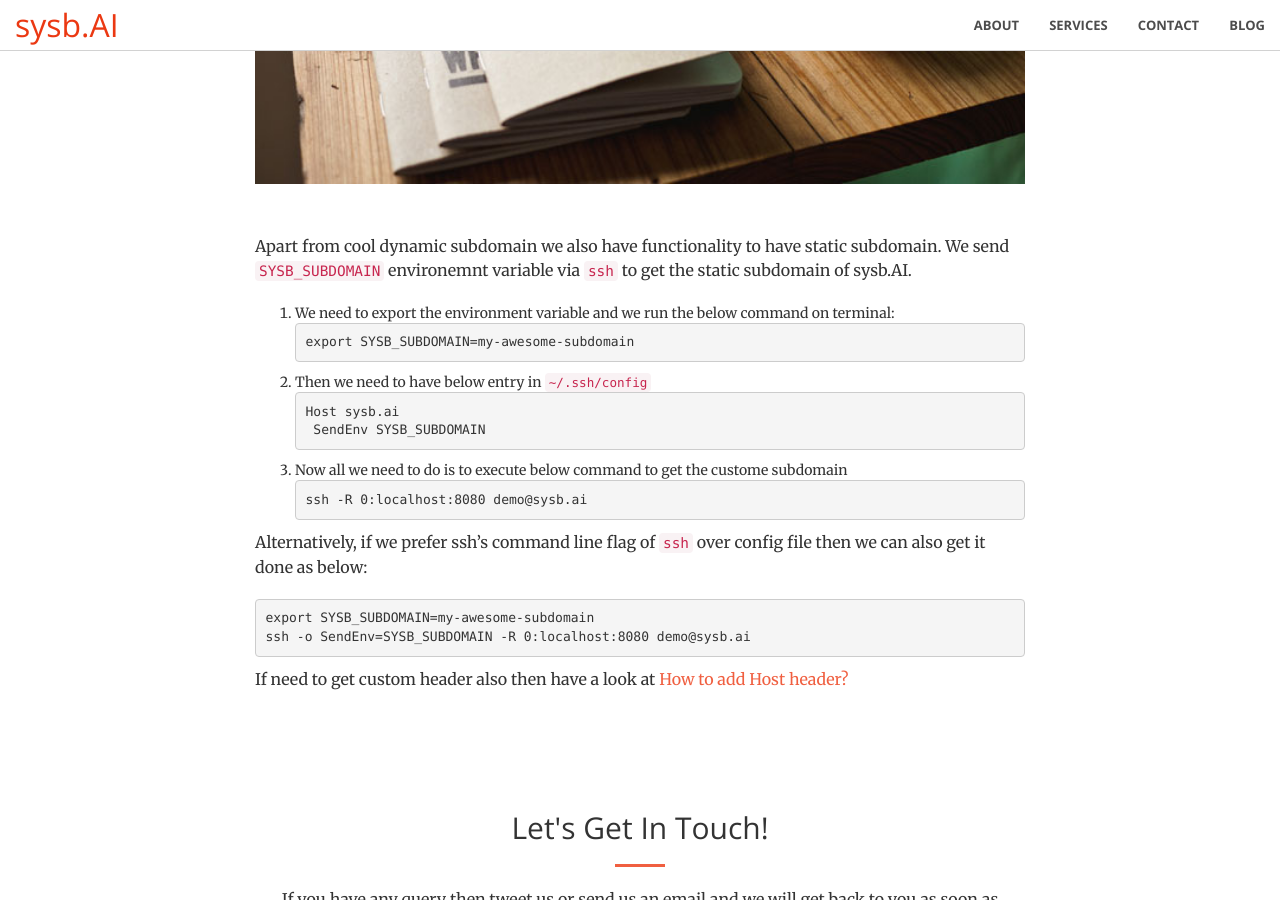
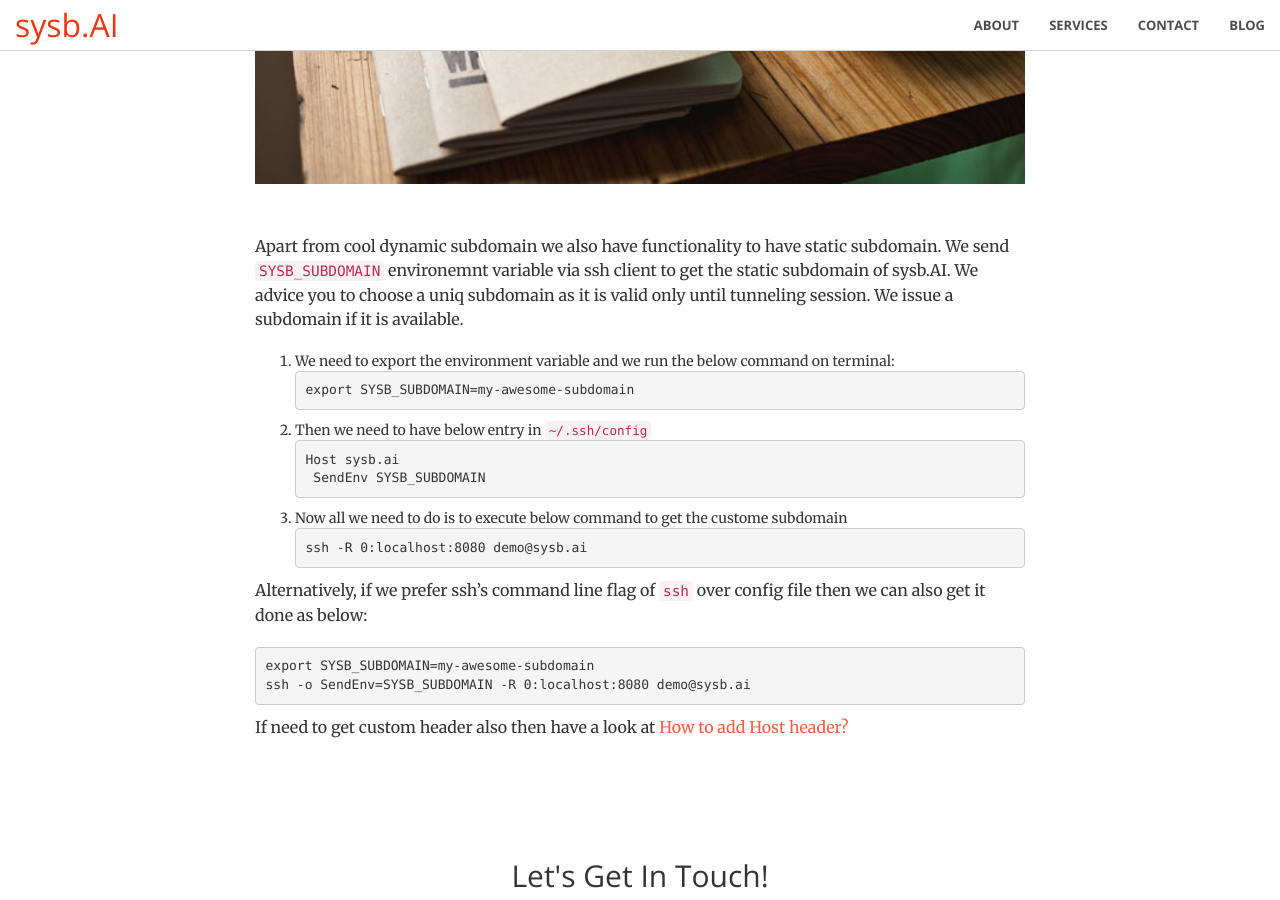
Before and after one commit to usama7628674/sysb.AI, a Jekyll site: the page built from _posts/2020-02-04-how-to-get-static-subdomain.md, in a window 1280 px wide and 900 px high, scrolled down 442 px. Built offline with Jekyll 4.4.1, drawn with Linux system fonts in a browser that asks for light colours.

Commit message:
fixed a blog

````diff
--- a/_posts/2020-02-04-how-to-get-static-subdomain.md
+++ b/_posts/2020-02-04-how-to-get-static-subdomain.md
@@ -4,7 +4,7 @@ title: How can I get static subdomain of sysb.ai?
 image: /img/portfolio/2
 ---
 
-Apart from cool dynamic subdomain we also have functionality to have static subdomain. We send `SYSB_SUBDOMAIN` environemnt variable via `ssh` to get the static subdomain of sysb.AI.
+Apart from cool dynamic subdomain we also have functionality to have static subdomain. We send `SYSB_SUBDOMAIN` environemnt variable via ssh client to get the static subdomain of sysb.AI. We advice you to choose a uniq subdomain as it is valid only until tunneling session. We issue a subdomain if it is available.
 
 1. We need to export the environment variable and we run the below command on terminal:
 ```
````
